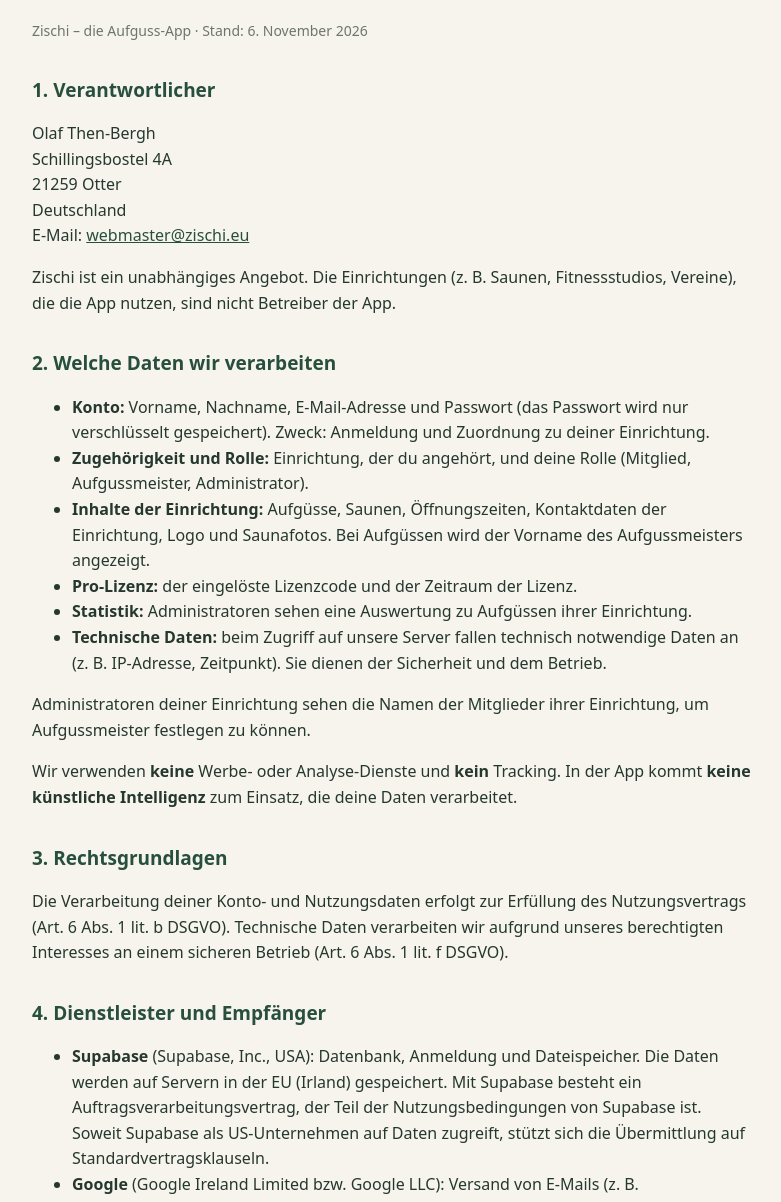
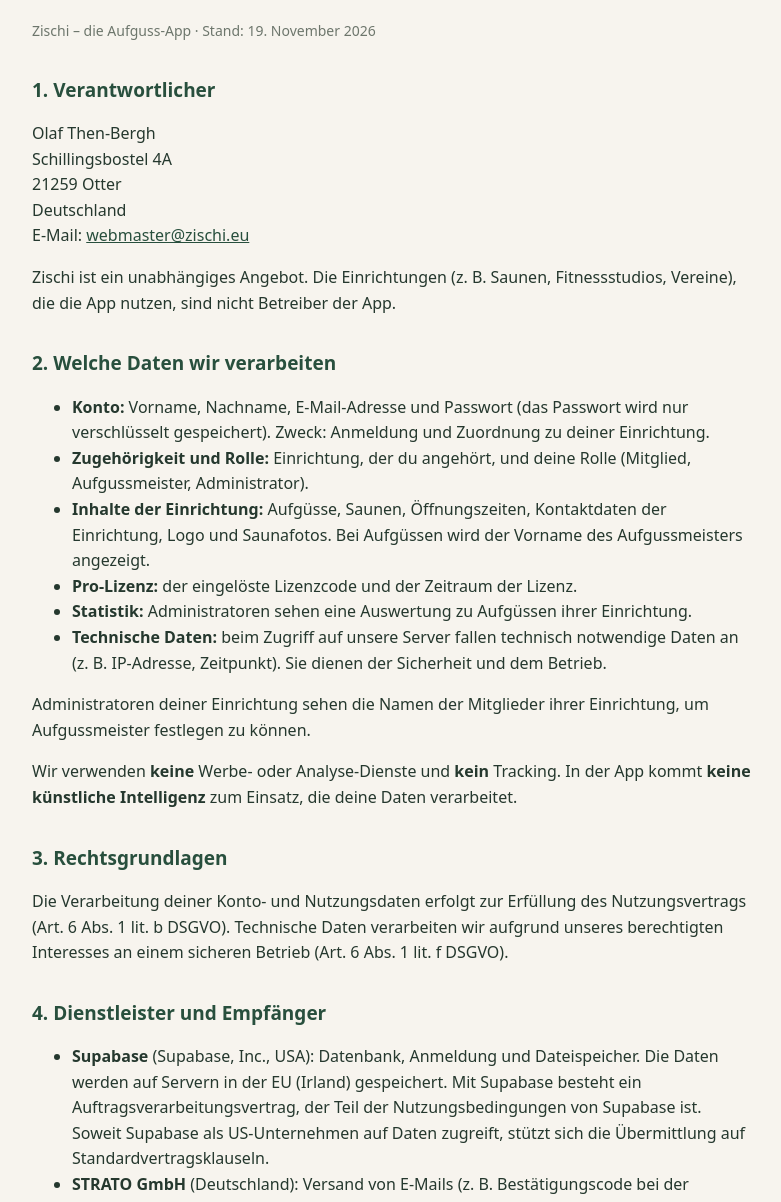
Before and after one commit to oliotb/zischi-web, a plain HTML site: page datenschutz.html in a window 1280 px wide. Shown: the part 94-1296 px from the top of the page, without its empty margins (248-1029 px from the left). Drawn offline with Linux system fonts and the light colour scheme.

Commit message:
Add files via upload

```diff
--- a/datenschutz.html
+++ b/datenschutz.html
@@ -14,7 +14,7 @@
 </head>
 <body><main>
 <h1>Datenschutzerklärung</h1>
-<p class="stand">Zischi – die Aufguss-App · Stand: 6. November 2026</p>
+<p class="stand">Zischi – die Aufguss-App · Stand: 19. November 2026</p>
 
 <h2>1. Verantwortlicher</h2>
 <p>Olaf Then-Bergh<br>Schillingsbostel 4A<br>21259 Otter<br>Deutschland<br>E-Mail: <a href="mailto:webmaster@zischi.eu">webmaster@zischi.eu</a></p>
@@ -38,7 +38,7 @@
 <h2>4. Dienstleister und Empfänger</h2>
 <ul>
   <li><b>Supabase</b> (Supabase, Inc., USA): Datenbank, Anmeldung und Dateispeicher. Die Daten werden auf Servern in der EU (Irland) gespeichert. Mit Supabase besteht ein Auftragsverarbeitungsvertrag, der Teil der Nutzungsbedingungen von Supabase ist. Soweit Supabase als US-Unternehmen auf Daten zugreift, stützt sich die Übermittlung auf Standardvertragsklauseln.</li>
-  <li><b>Google</b> (Google Ireland Limited bzw. Google LLC): Versand von E-Mails (z. B. Bestätigungscode bei der Registrierung) über Gmail. Dabei wird deine E-Mail-Adresse verarbeitet.</li>
+  <li><b>STRATO GmbH</b> (Deutschland): Versand von E-Mails (z. B. Bestätigungscode bei der Registrierung) über den Mailserver von STRATO sowie Empfang deiner Anfragen an webmaster@zischi.eu. Dabei wird deine E-Mail-Adresse verarbeitet.</li>
   <li><b>Google Play</b>: Bereitstellung der App im Play Store. Dabei verarbeitet Google eigene Daten nach seiner Datenschutzerklärung.</li>
   <li><b>GitHub Pages</b> (GitHub, Inc., USA, ein Unternehmen von Microsoft): Hosting dieser Webseite zischi.eu. Beim Aufruf der Seite verarbeitet GitHub technisch notwendige Daten wie deine IP-Adresse. Die Domain wird bei der STRATO GmbH (Deutschland) verwaltet.</li>
 </ul>
```
